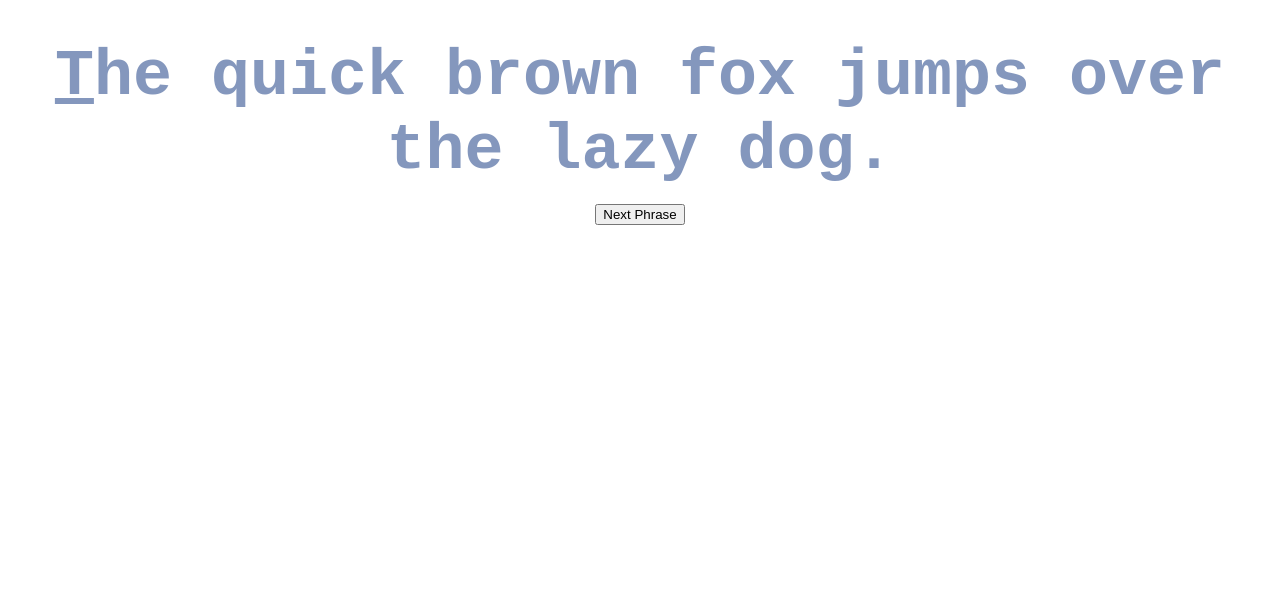
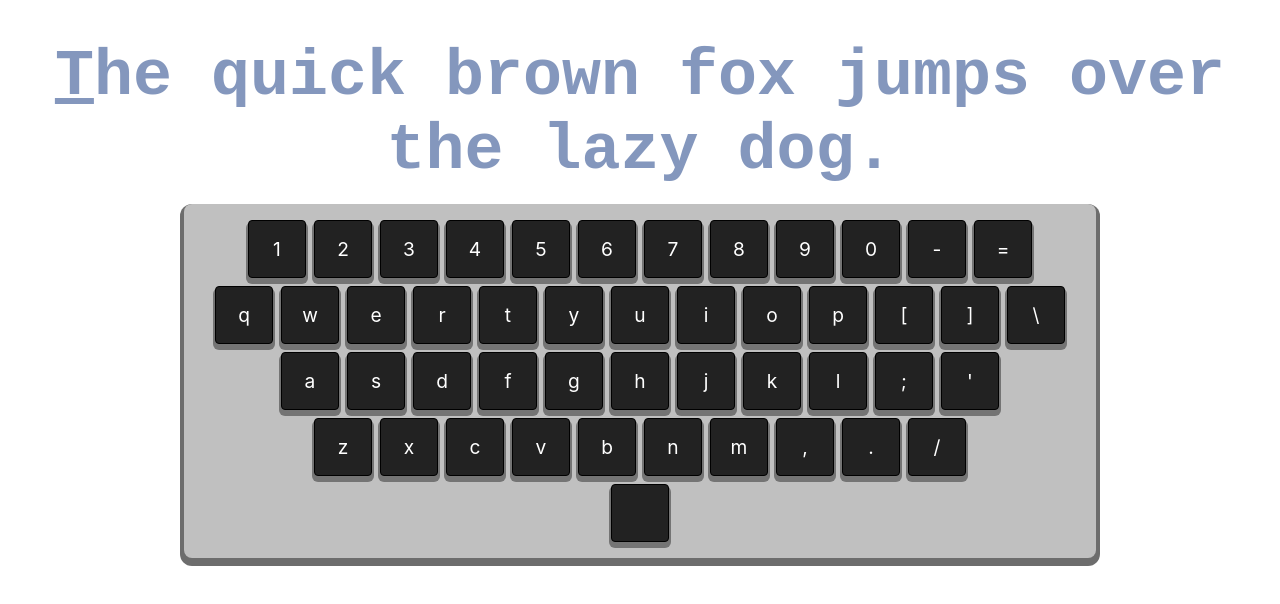
Before and after one commit to aehng/TypingTutor, a React (Vite) app in the folder vite-project/: page / in a window 1280 px wide. Shown: the top 604 px of the page. Built offline with nearby package versions, Linux system fonts and the light colour scheme.

Commit message:
Started on Keyboard. Need to do Shift Keys and highlights and such

```diff
--- a/vite-project/src/App.jsx
+++ b/vite-project/src/App.jsx
@@ -56,9 +56,6 @@ function App() {
         <>
             <Phrase typed={phrase.slice(0, charIndex)} nextChar={phrase[charIndex]} leftToType={phrase.slice(charIndex + 1, phrase.length)} keys={pressedKeys} />
             <Keyboard />
-            <div className="card">
-                <button onClick={nextPhrase}>Next Phrase</button>
-            </div>
         </>
     )
 }
--- a/vite-project/src/Keyboard.css
+++ b/vite-project/src/Keyboard.css
@@ -1,6 +1,32 @@
-#root {
-  max-width: 1280px;
-  margin: 0 auto;
-  padding: 2rem;
-  text-align: center;
+.keyboard{
+  display: flex;
+  flex-direction: column;
+  align-items: center;
+  background-color: silver;
+  padding: 16px;
+  border-radius: 8px;
+  box-shadow: 0 4px 0 4px #6d6d6d;
+  width: 880px;
 }
+
+.keyboard-row{
+  margin-bottom: 8px;
+  display: flex;
+  gap: 8px;
+}
+
+.keyboard-key {
+  padding: 16px;
+  border: 1px solid black;
+  background-color: #222;
+  color: #fff;
+  font-size: 1.2em;
+  border-radius: 4px;
+  width: 24px;
+  height: 24px;
+  display: flex;
+  justify-content: center;
+  align-items: center;
+  box-shadow: 0 4px 0 2px #0006;
+  transition: all .05s ease;
+}
--- a/vite-project/src/Keyboard.jsx
+++ b/vite-project/src/Keyboard.jsx
@@ -1,11 +1,16 @@
 import { useState } from 'react'
-import './Phrase.css'
+import { KeyboardRow } from './KeyboardRow.jsx'
+import './Keyboard.css'
 
 export function Keyboard() {
-  const [count, setCount] = useState(0)
 
   return (
-    <>
-    </>
+    <div className='keyboard'>
+      <KeyboardRow keyValues={['1', '2', '3', '4', '5', '6', '7', '8', '9', '0', '-', '=']} upperKeys={['~', '!', '@', '#', '$', '%', '^', '&', '*', '(', ')', '_', '+']} />
+      <KeyboardRow keyValues={['q', 'w', 'e', 'r', 't', 'y', 'u', 'i', 'o', 'p', '[', ']', '\\']} upperKeys={['Q', 'W', 'E', 'R', 'T', 'Y', 'U', 'I', 'O', 'P', '{', '}', '|']} />
+      <KeyboardRow keyValues={['a', 's', 'd', 'f', 'g', 'h', 'j', 'k', 'l', ';', '\'']} upperKeys={['A', 'S', 'D', 'F', 'G', 'H', 'J', 'K', 'L', ':', '"']} />
+      <KeyboardRow keyValues={['z', 'x', 'c', 'v', 'b', 'n', 'm', ',', '.', '/']} upperKeys={['Z', 'X', 'C', 'V', 'B', 'N', 'M', '<', '>', '?']} />
+      <div className="keyboard-key space-bar"> </div>
+    </div>
   )
 }
--- /dev/null
+++ b/vite-project/src/KeyboardRow.jsx
@@ -0,0 +1,10 @@
+export function KeyboardRow(props) {
+  const { keyValues } = props;
+
+  return (
+    <div className="keyboard-row">
+      {/* ChatGPT helped me with the line below */}
+      { keyValues.map((k, index) => (<div key={index} className="keyboard-key">{k}</div>)) }
+    </div>
+  );
+}
--- a/vite-project/src/Phrase.jsx
+++ b/vite-project/src/Phrase.jsx
@@ -5,7 +5,6 @@ import './Phrase.css'
 
 export function Phrase(props) {
   const {
-    phrase,
     typed,
     nextChar,
     leftToType
--- a/vite-project/src/index.css
+++ b/vite-project/src/index.css
@@ -3,4 +3,6 @@
   display: flex;
   flex-direction: column;
   align-items: center;
+  font-family: Inter,system-ui,Avenir,Helvetica,Arial,sans-serif;
+  box-sizing: border-box;
 }
```
